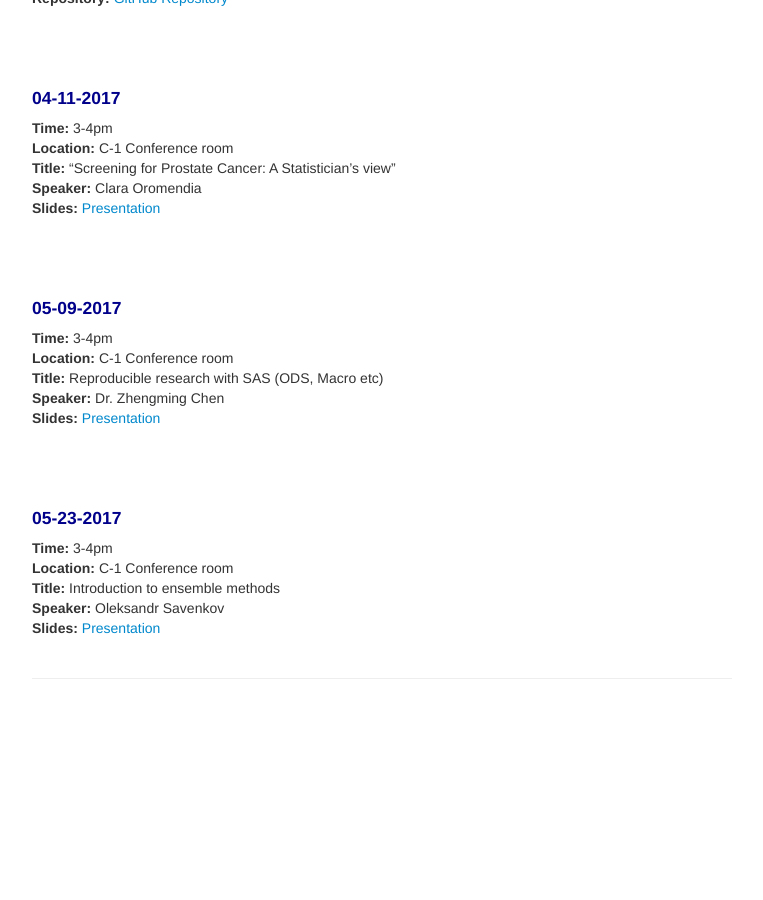
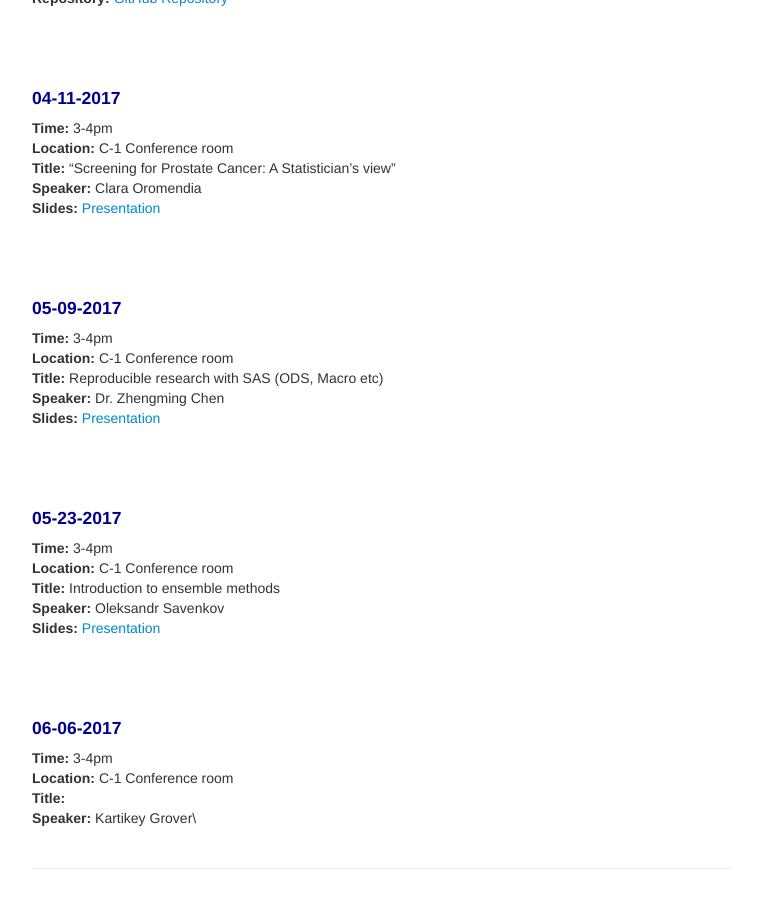
Before and after one commit to ovsavenkov/ovsavenkov.github.io, a Jekyll site: the page built from seminars.md, in a window 1280 px wide and 900 px high, scrolled down 794 px. Shown: the whole window, without its empty margins (258-1021 px from the left). Built offline with Jekyll 4.4.1, drawn with Linux system fonts in a browser that asks for light colours; before the commit the page ends 1504 px from its top, so only the background shows below that.

Commit message:
add Kartikey

```diff
--- a/seminars.md
+++ b/seminars.md
@@ -70,3 +70,14 @@ description: Division of Biostatistics and Epidemiology Seminars
 **Title:**  Introduction to ensemble methods\\
 **Speaker:** Oleksandr Savenkov\\
 **Slides:** [Presentation](../slides/present_ensembles.html)
+
+
+<br>
+<br>
+<br>
+
+#### 06-06-2017
+**Time:** 3-4pm \\
+**Location:** C-1 Conference room \\
+**Title:**    \\
+**Speaker:** Kartikey Grover\\
```
